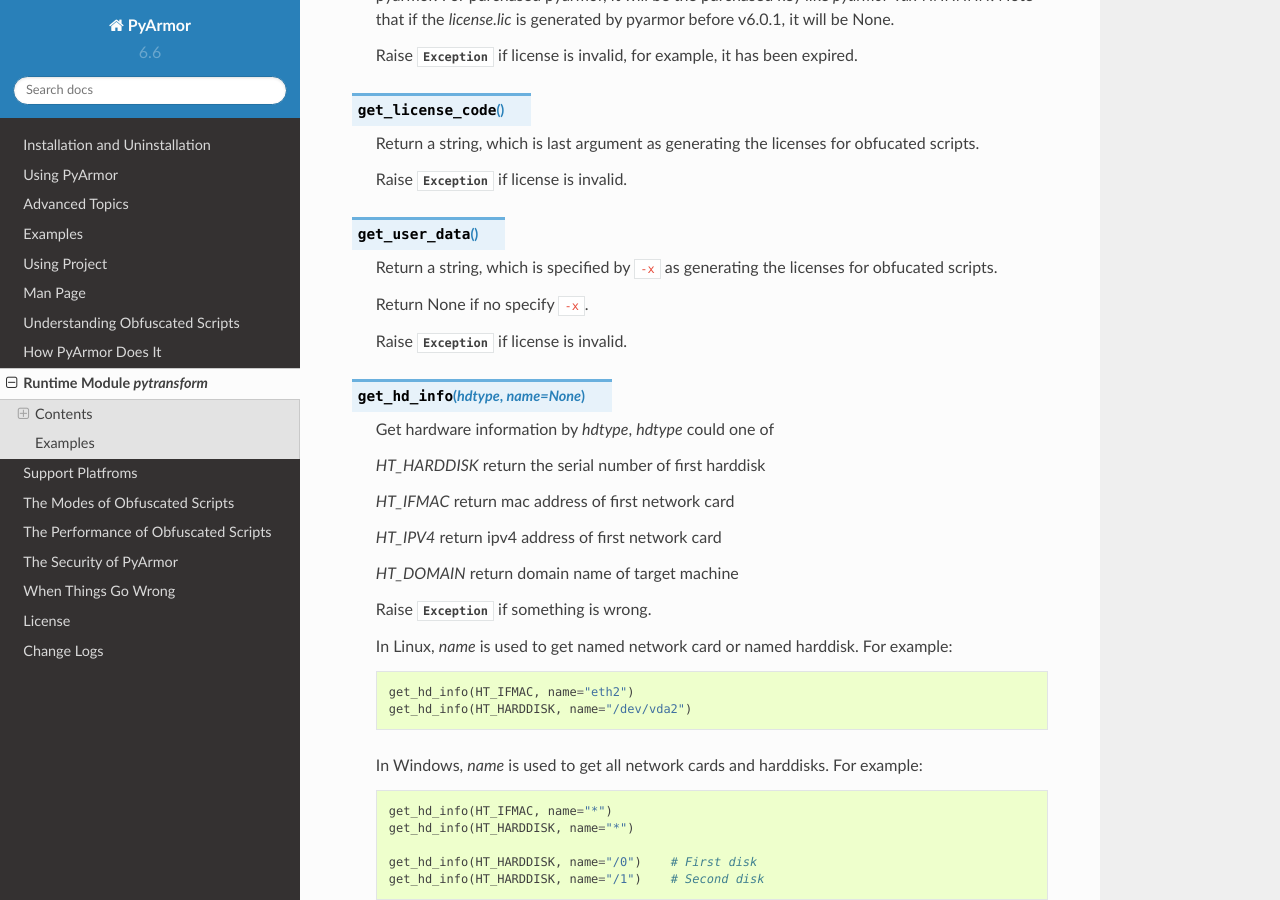
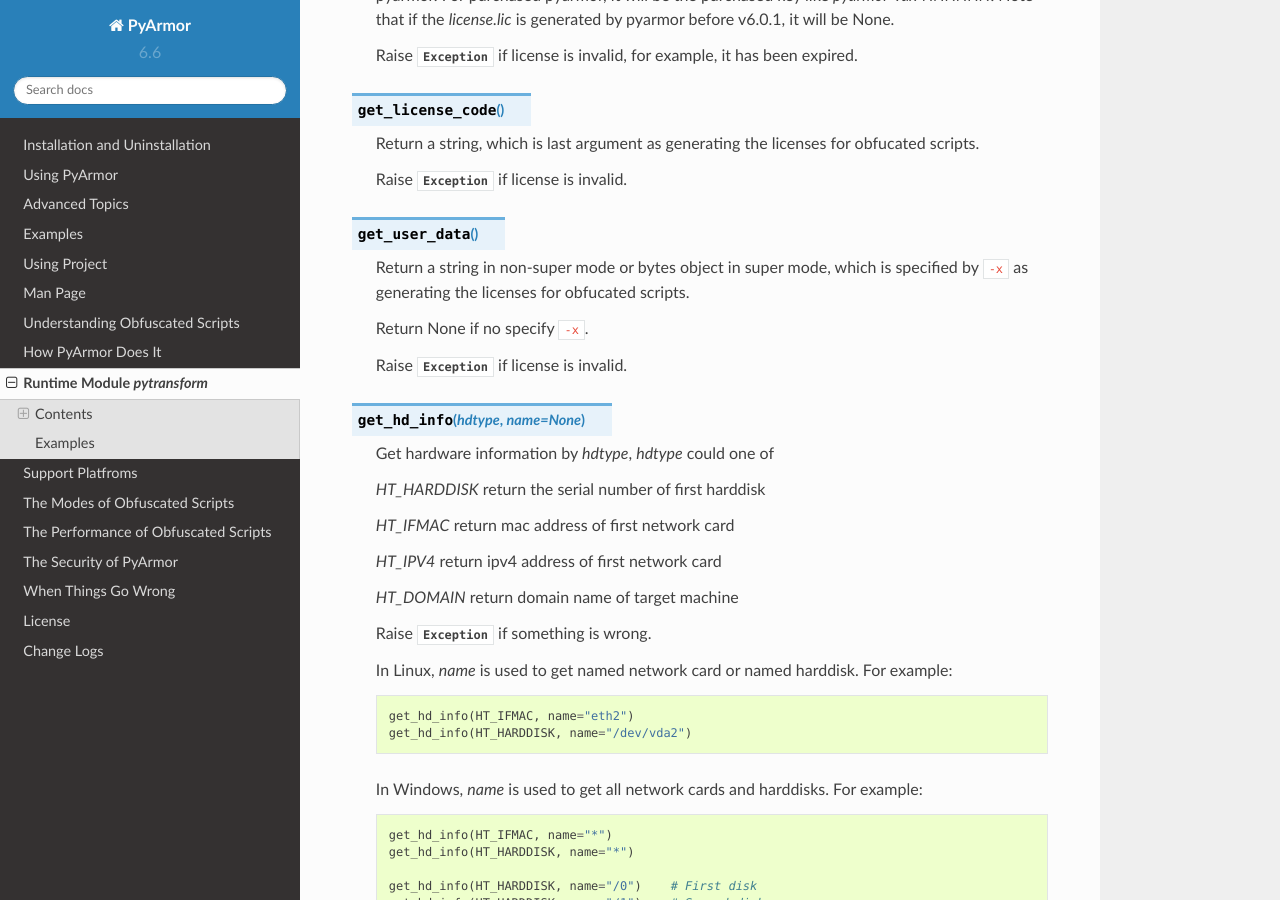
Before and after one commit to dashingsoft/pyarmor, a Sphinx documentation site: the page built from docs/pytransform.rst, in a window 1280 px wide and 900 px high, scrolled down 1196 px. Built offline with Sphinx 7.4.7 and the Read the Docs theme 2.0.0, drawn with Linux system fonts in a browser that asks for light colours.

Commit message:
Refine doc

```diff
--- a/docs/pytransform.rst
+++ b/docs/pytransform.rst
@@ -70,8 +70,8 @@ Contents
 
 .. function:: get_user_data()
 
-   Return a string, which is specified by ``-x`` as generating the licenses for
-   obfucated scripts.
+   Return a string in non-super mode or bytes object in super mode, which is
+   specified by ``-x`` as generating the licenses for obfucated scripts.
 
    Return None if no specify ``-x``.
 
```
